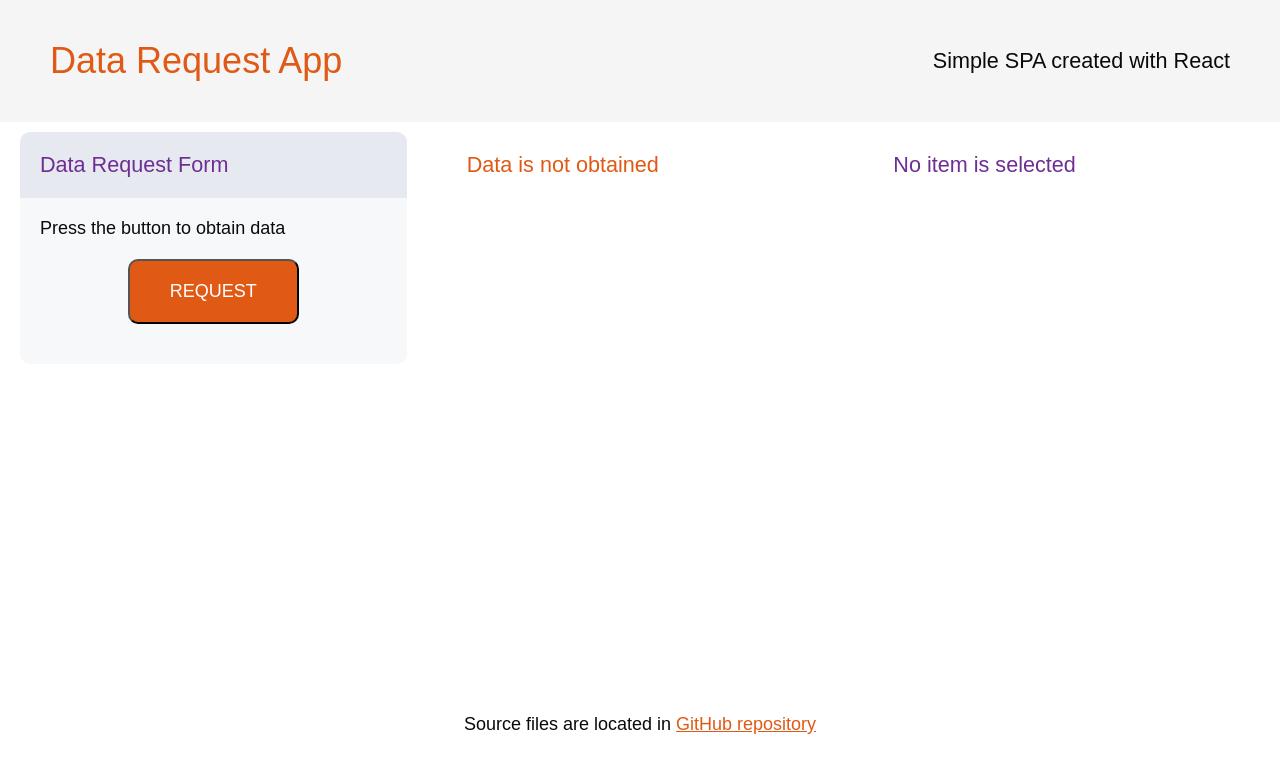
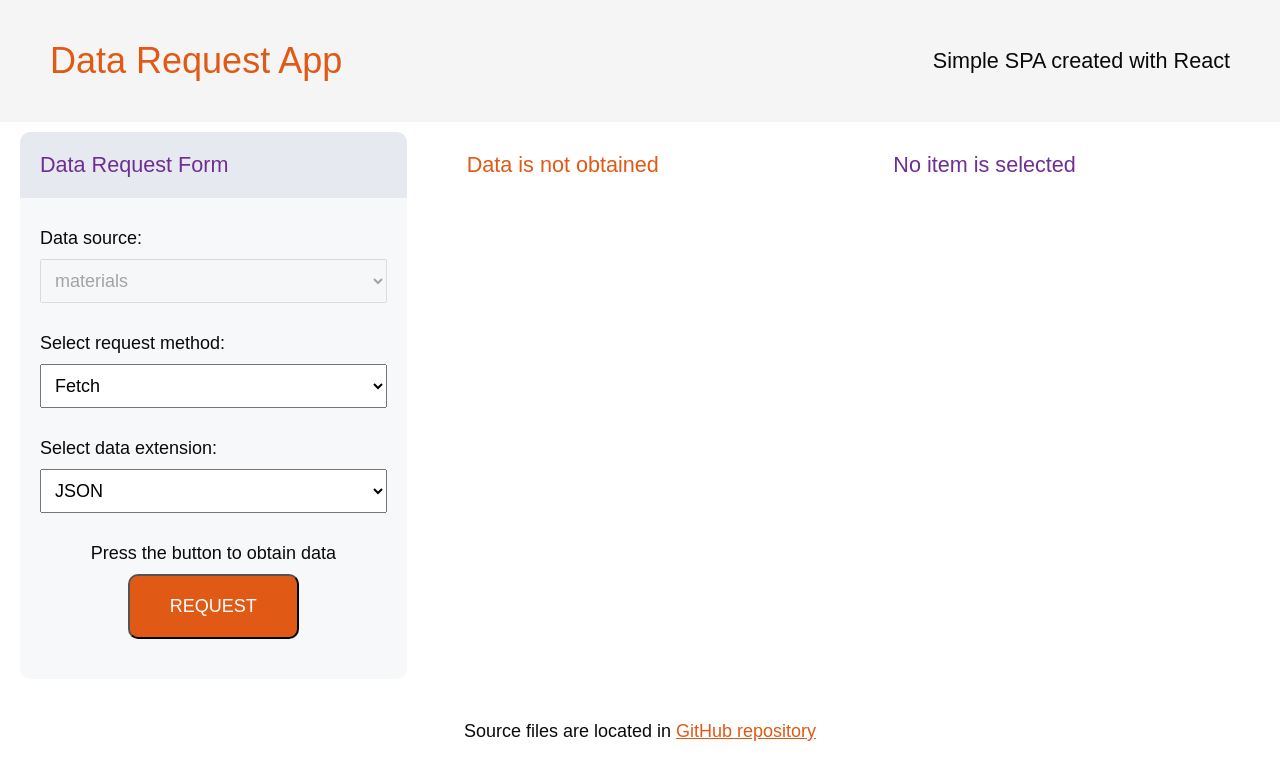
Before and after one commit to andevadm/data-request, a React (Create React App) app: page / in a window 1280 px wide. Shown: the top 780 px of the page. Built offline with nearby package versions, Linux system fonts and the light colour scheme.

Commit message:
Fetch/XMLHttpRequest methods for JSON/XML data

```diff
--- a/src/components/DataContainer.js
+++ b/src/components/DataContainer.js
@@ -11,48 +11,146 @@ export default function DataContainer() {
   const [data, setData] = useState([]);
   // state with id of selected data item
   const [idSelected, setIdSelected] = useState(-1);
-  // state with request parameters
+  // state with request parameters:
   const [requestParameters, setRequestParameters] = useState(
       {
-        time: 0,
-        method: 'XMLHttpRequest',
-        extension: 'json'
+        time: 0, // time of data processing from the beginning of request
+        method: 'Fetch', // AJAX method
+        extension: 'json' // extension of data file on a server
       }
     )
 
-  // get data by XMLHttpRequest
-  // now only json format is processed
-  function getXMLHttp(filename) {
-    const dataPath = process.env.PUBLIC_URL + "/data/" + filename;
-    let startTime = Date.now();
+  // get data by XMLHttpRequest from URL in dataPath
+  function getXMLHttp(dataPath, extension) {
+    let dataString, dataXML;
+    const startTime = Date.now();
+    try {
       let request = new XMLHttpRequest();
-    // console.log(request);
+      // old method using onreadystatechange event is selected
       request.onreadystatechange = function() {
-      // let dataObtained = 'XMLHttp readyState: ' + this.readyState;
-      // console.log(dataObtained);
         if (this.readyState === 4 && this.status === 200) {
-        let dataObtained = this.responseText;
-        console.log('Data is obtained by XMLHttpRequest');
-        setData( JSON.parse(dataObtained) );
+          console.log('XMLHttpRequest is ready');
+          switch (extension) {
+            case 'json':
+              dataString = this.responseText;
+              processJSON(dataString);
+              break;
+            case 'xml':
+              dataXML = this.responseXML;
+              processXML(dataXML);
+              break;
+            default:
+              console.log('Error in data extension for XMLHttpRequest');
+          }
           setRequestParameters({
               time: Date.now() - startTime,
               method: 'XMLHttpRequest',
-            extension: requestParameters.extension
+              extension: extension
           });
         }
-    };
+      }
       request.open("GET", dataPath, true);
       request.send();
+    } catch {
+      console.log('Error within XMLHttpRequest');
+    }
   }
 
-  // handler for click on request button
-  const handleRequest = (event) => {
-    event.preventDefault(); // prevents page refresh and reset state to initial value
-    getXMLHttp('materials.json');
+  // get data by Fetch from URL in dataPath
+  async function getFetch(dataPath, extension) {
+    let dataString, dataXML;
+    const startTime = Date.now();
+    try {
+      let response = await fetch(dataPath);
+      if (response.ok) {
+        console.log('Fetch response is ready');
+        // response.json is not used to apply the same data processing functions for all request methods
+        dataString = await response.text();
+        switch (extension) {
+          case 'json':
+            processJSON(dataString);
+            break;
+          case 'xml':
+            dataXML = (new DOMParser()).parseFromString(dataString,"text/xml");
+            processXML(dataXML);
+            break;
+          default:
+            console.log('Error in data extension for Fetch request');
+        }
+        setRequestParameters({
+            time: Date.now() - startTime,
+            method: 'Fetch',
+            extension: extension
+        });
+      }
+    } catch {
+      console.log('Error within Fetch request');
+    }
   }
 
-  // handler for select item in the data table
-  const handleSelect = (id) => {
+  // get array from JSON string and set data state
+  function processJSON(dataString) {
+    try {
+      setData( JSON.parse(dataString) );
+      console.log('JSON data is processed successfully');
+    } catch {
+      console.log('Error in the obtained JSON data');
+    }
+  }
+
+  // get array from XML object and set data state
+  function processXML(dataXML) {
+    try {
+      let dataArray = [];
+      for (let item of dataXML.getElementsByTagName("item")) {
+        let dataItem = {}; // item of data array
+        dataItem.id = +item.getAttribute('id');
+        for (let property of item.children) {
+          const propertyTag = property.tagName;
+          if ( propertyTag === 'image' ) {
+            dataItem[propertyTag] = property.getAttribute('src');
+            continue;
+          }
+          dataItem[propertyTag] = property.textContent.trim();
+          // transform numeric values to float number type
+          if ( !isNaN(dataItem[propertyTag]) ) {
+            dataItem[propertyTag] = parseFloat(dataItem[propertyTag]);
+          }
+        }
+        dataArray.push(dataItem);
+      }
+      setData(dataArray);
+      console.log('XML data is processed successfully');
+    } catch {
+      console.log('Error in the obtained XML data');
+    }
+  }
+
+  // handler for a click on request button
+  // dataSource - data filename without extension
+  // method - AJAX method
+  // extension - data file extension
+  const handleRequest = (event, dataSource, method, extension) => {
+    event.preventDefault(); // prevents page refresh and reset state to initial value
+    const dataFileName = dataSource + '.' + extension;
+    const dataPath = process.env.PUBLIC_URL + "/data/" + dataFileName;
+    switch (method) {
+      case 'XMLHttpRequest':
+        getXMLHttp(dataPath, extension);
+        break;
+      case 'Fetch':
+        getFetch(dataPath, extension);
+        break;
+      default:
+        console.log('Error in selection of request method');
+    };
+    console.log('--- ' + (new Date()).toLocaleTimeString() + ' - New request ---');
+    console.log('Selected method: ' + method);
+    console.log('Selected data: ' + dataFileName);
+  }
+
+  // handler for selecting item in the data table
+  const handleSelectItem = (id) => {
     console.log('ID of selected item: ' + id);
     setIdSelected(id);
   }
@@ -66,7 +164,7 @@ export default function DataContainer() {
         <DataTable
           dataArray={data}
           requestParameters={requestParameters}
-          handleSelect={handleSelect}
+          handleSelect={handleSelectItem}
         />
       </div>
       <div className="column right">
--- a/src/components/DataRequest.js
+++ b/src/components/DataRequest.js
@@ -1,15 +1,54 @@
-import React from 'react';
+import React, { useState } from 'react';
 import '../styles/DataRequest.scss';
 
 export default function DataRequest({handleRequest}) {
+
+  // state with selected method of request
+  const [method, setMethod] = useState('Fetch');
+  // state with selected extension of data
+  const [extension, setExtension] = useState('json');
+  // name of data file without extension
+  // only one data source is present, state is not necessary
+  const dataSource = 'materials';
+
+  // handler for selecting method of request
+  const handleSelectMethod = (event) => setMethod(event.target.value);
+
+  // handler for selecting extension of data
+  const handleSelectExtension = (event) => setExtension(event.target.value);
+
   return (
     <div className="DataRequest">
       <h2>
       	Data Request Form
       </h2>
       <form>
-      	<label htmlFor="request">Press the button to obtain data</label>
-      	<button id="request" onClick={handleRequest}>Request</button>
+        <label>
+          Data source:
+          <select id="database" value={dataSource} readOnly disabled>
+            <option value={dataSource}>{dataSource}</option>
+          </select>
+        </label>
+        <label>
+          Select request method:
+          <select id="method" value={method} onChange={handleSelectMethod}>
+            <option value="Fetch">Fetch</option>
+            <option value="XMLHttpRequest">XMLHttpRequest</option>
+          </select>
+        </label>
+        <label>
+          Select data extension:
+          <select id="extension" value={extension} onChange={handleSelectExtension}>
+            <option value="json">JSON</option>
+            <option value="xml">XML</option>
+          </select>
+        </label>
+      	<label>
+          Press the button to obtain data
+      	  <button id="request" onClick={ (event) => handleRequest(event, dataSource, method, extension) }>
+            Request
+          </button>
+        </label>
       </form>
     </div>
   );
--- a/src/styles/DataRequest.scss
+++ b/src/styles/DataRequest.scss
@@ -20,13 +20,34 @@
 		padding: 20px;
 	}
 
+	label {
+		// block
+		display: block;
+		padding: 10px 0;
+
+		&:last-child {
+			text-align: center;
+		}
+
+	}
+
+	select {
+		// block
+		display: block;
+		width: 100%;
+		padding: 10px;
+		margin: 10px 0;
+		// text
+		font-size: 1rem;
+	}
+
 	button {
 		// block
 		display: block;
 		background-color: $primary-dark;
 		border-radius: 10px;
 		padding: 20px 40px;
-		margin: 20px auto;
+		margin: 10px auto;
 		// text
 		font-size: 1rem;
 		color: white;
```
Also changed, not shown: public/data/materials.json (+8 -8 lines). Lines whose indentation alone changed are shown as unchanged.
